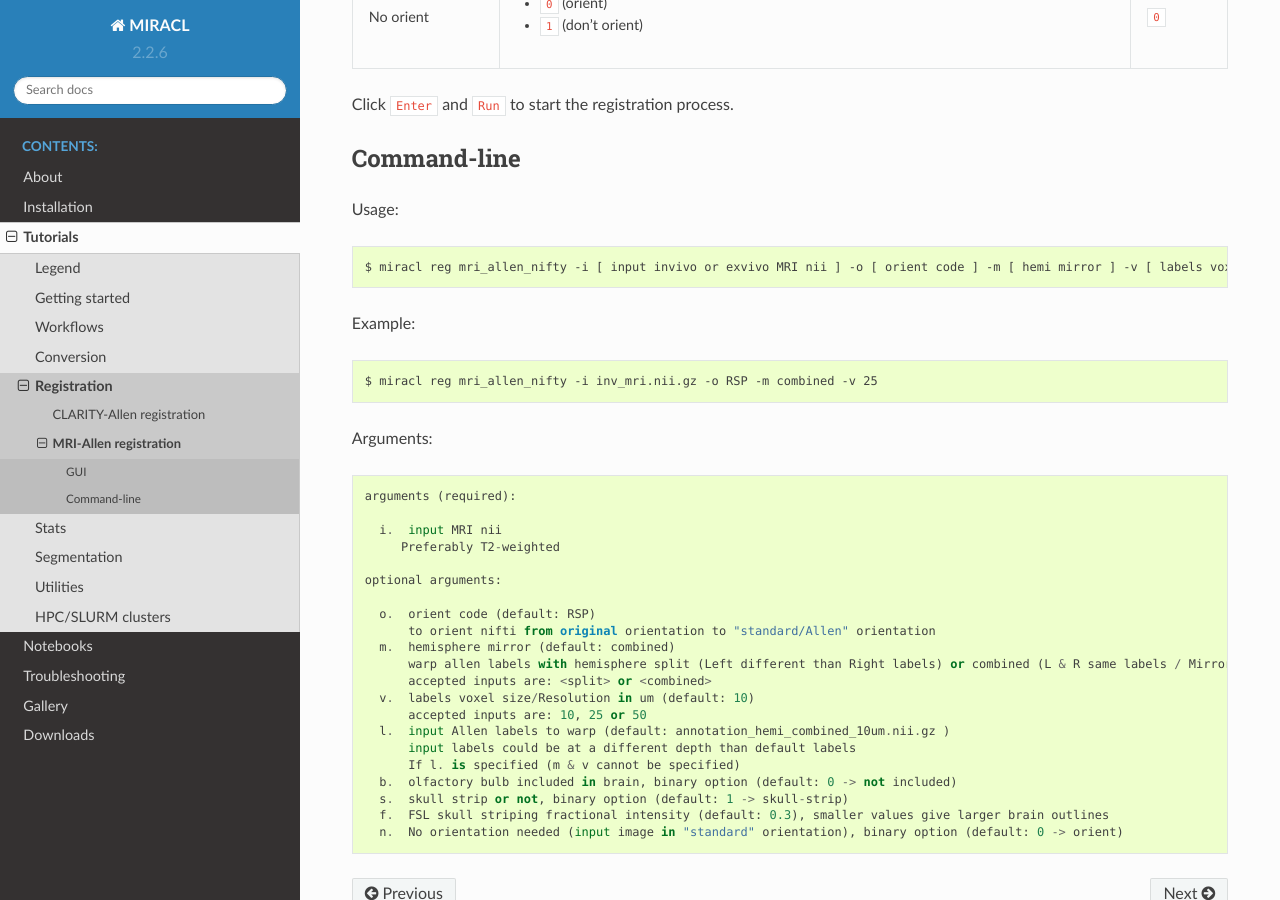
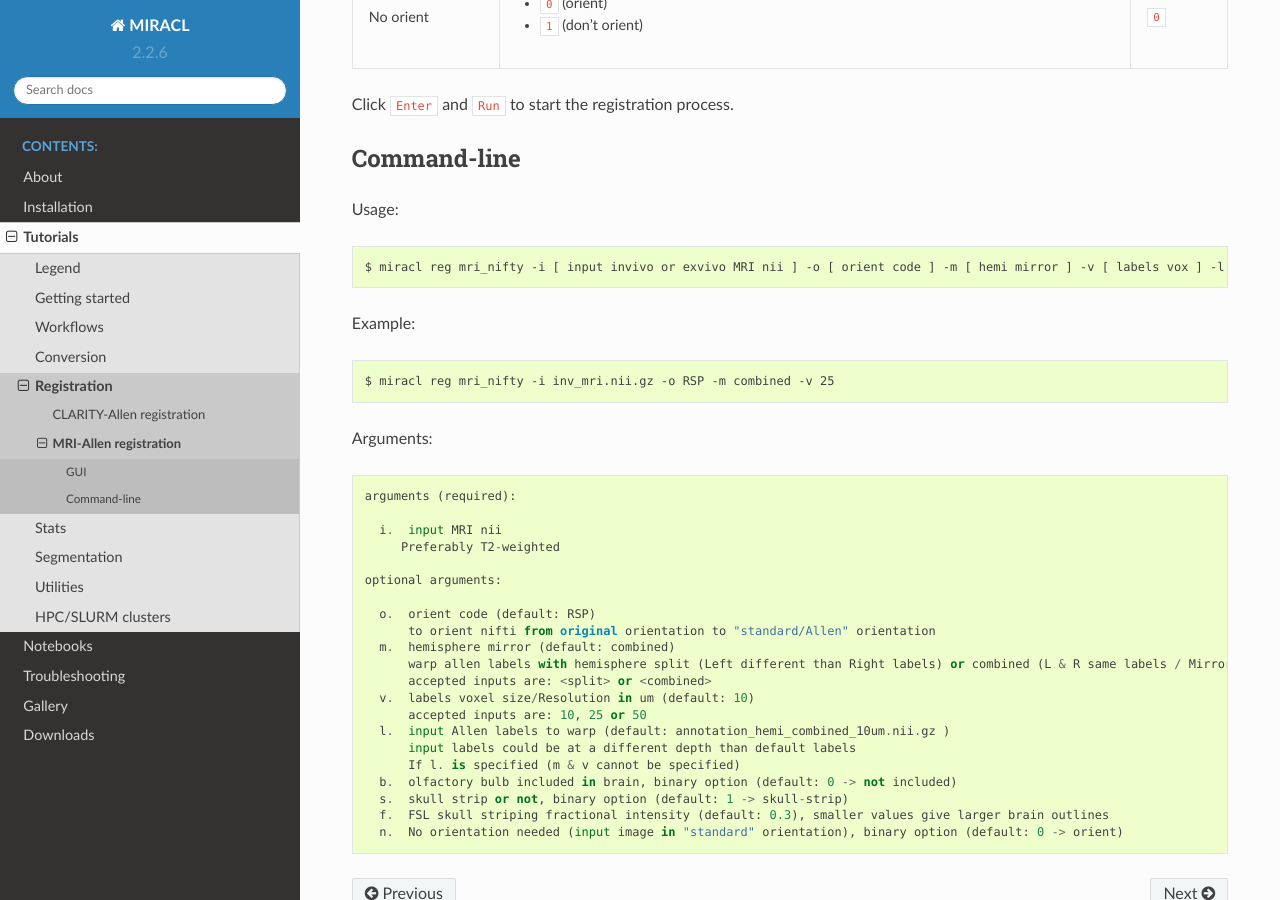
Before and after one commit to AICONSlab/MIRACL, a Sphinx documentation site: the page built from docs/tutorials/registration/mri_allen/mri_allen.rst, in a window 1280 px wide and 900 px high, scrolled down 1453 px. Built offline with Sphinx 7.4.7 and the Read the Docs theme 2.0.0, drawn with Linux system fonts in a browser that asks for light colours; some of the changed text lies outside the part shown.

Commit message:
[docs] change MRI reg Nifty fn name in docs

```diff
--- a/docs/tutorials/registration/mri_allen/mri_allen.rst
+++ b/docs/tutorials/registration/mri_allen/mri_allen.rst
@@ -13,7 +13,7 @@
 
 .. code-block::
 
-   $ miracl reg mri_allen_nifty
+   $ miracl reg mri_nifty
 
 The following window will open:
 
@@ -70,13 +70,13 @@
 
 .. code-block::
 
-   $ miracl reg mri_allen_nifty -i [ input invivo or exvivo MRI nii ] -o [ orient code ] -m [ hemi mirror ] -v [ labels vox ] -l [ input labels ] -b [ olfactory bulb ] -s [ skull strip ] -n [ no orient needed ]
+   $ miracl reg mri_nifty -i [ input invivo or exvivo MRI nii ] -o [ orient code ] -m [ hemi mirror ] -v [ labels vox ] -l [ input labels ] -b [ olfactory bulb ] -s [ skull strip ] -n [ no orient needed ]
 
 Example:
 
 .. code-block::
 
-   $ miracl reg mri_allen_nifty -i inv_mri.nii.gz -o RSP -m combined -v 25
+   $ miracl reg mri_nifty -i inv_mri.nii.gz -o RSP -m combined -v 25
 
 Arguments:
 
```
